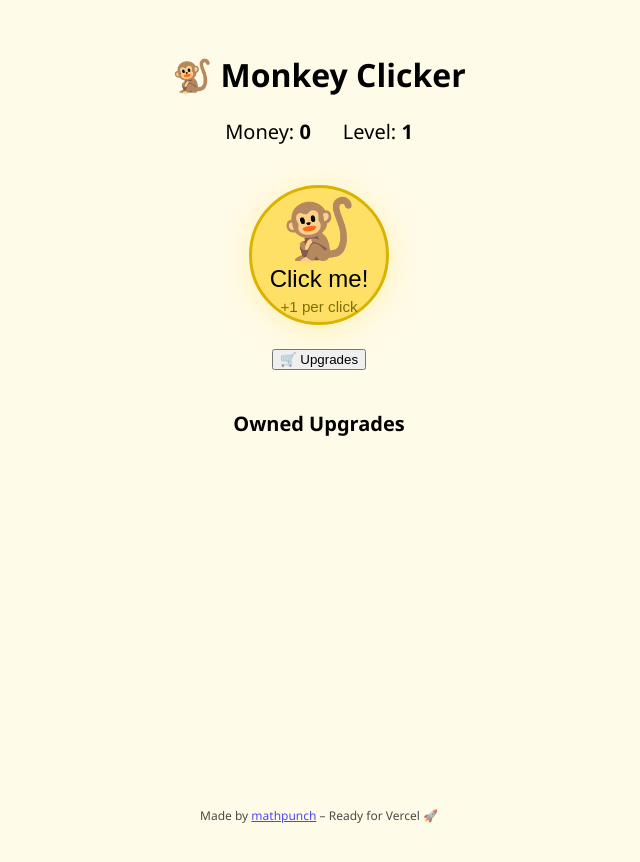
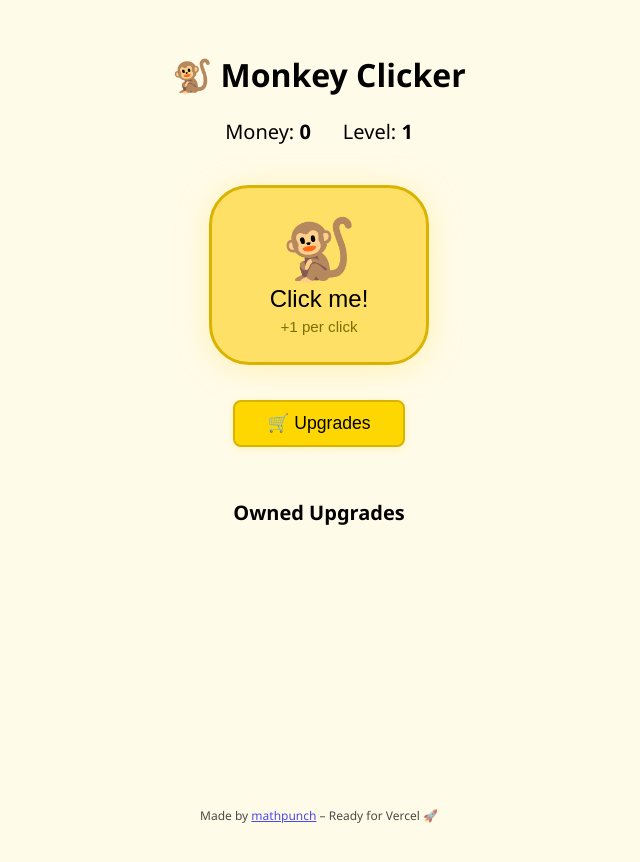
Before and after one commit to monkeyclickerbeta/monkeyclickerbeta.github.io, a React (Vite) app: page / in a window 1280 px wide. Shown: the whole page, without its empty margins (321-961 px from the left). Built offline with nearby package versions, Linux system fonts and the light colour scheme.

Commit message:
Update App.css

```diff
--- a/src/App.css
+++ b/src/App.css
@@ -24,9 +24,9 @@ body {
 .monkey-btn {
   background: #ffe066;
   border: 3px solid #d9b300;
-  border-radius: 50%;
-  width: 140px;
-  height: 140px;
+  border-radius: 40px;
+  min-width: 220px;
+  min-height: 180px;
   margin: 1.5rem 0;
   font-size: 1.5rem;
   cursor: pointer;
@@ -36,6 +36,8 @@ body {
   align-items: center;
   justify-content: center;
   box-shadow: 0 4px 32px #ffec99b0;
+  padding: 1rem;
+  word-break: break-word;
 }
 
 .monkey-btn:hover {
@@ -47,6 +49,22 @@ body {
   font-size: 0.95rem;
   color: #7c6f00;
   margin-top: 0.3rem;
+}
+
+.upgrades-menu-btn {
+  background: #ffd700;
+  border: 2px solid #d9b300;
+  border-radius: 8px;
+  padding: 0.7rem 2rem;
+  margin: 0.7rem 0;
+  font-size: 1.1rem;
+  cursor: pointer;
+  transition: background 0.15s;
+  box-shadow: 0 2px 10px #ffd70033;
+}
+
+.upgrades-menu-btn:hover {
+  background: #fff3bf;
 }
 
 .upgrade-list {
```
